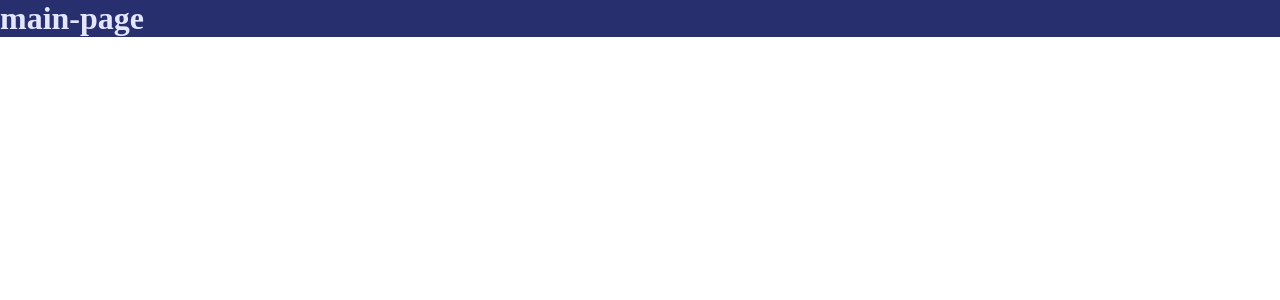
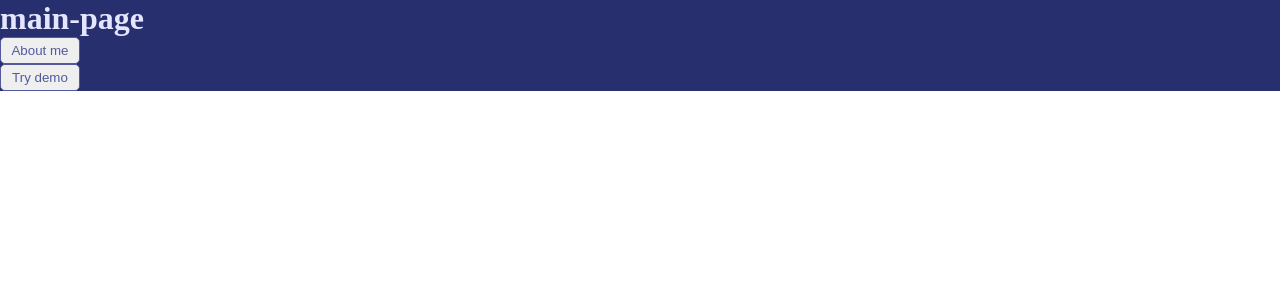
Before and after one commit to leonid-belikov/Pet-blog-react, a React (Create React App) app: page / in a window 1280 px wide. Shown: the top 300 px of the page. Built offline with nearby package versions, Linux system fonts and the light colour scheme.

Commit message:
add nav buttons to main page

```diff
--- a/src/index.scss
+++ b/src/index.scss
@@ -4,7 +4,7 @@
   box-sizing: border-box;
   margin: 0;
   padding: 0;
-
+  text-decoration: none;
 }
 
 .btn {
@@ -16,6 +16,7 @@
   align-items: center;
   border-radius: 5px;
   border: 1px solid $dark-color;
+  cursor: pointer;
 
   &.confirm-btn {
     color: $dark-color;
--- a/src/index.tsx
+++ b/src/index.tsx
@@ -10,6 +10,7 @@ const container = document.getElementById('root')!
 const root = createRoot(container)
 
 const baseName = process.env.NODE_ENV === 'production' ? '/Pet-blog-react' : undefined
+console.log(process.env.NODE_ENV)
 
 root.render(
   <React.StrictMode>
--- a/src/pages/main/index.tsx
+++ b/src/pages/main/index.tsx
@@ -1,9 +1,21 @@
 import React from 'react'
+import { NavLink } from 'react-router-dom'
+import { ABOUT_PATH, DEMO_MENU_PATH } from '../../router/routes'
 
 function MainPage() {
   return (
     <div data-testid='main-page'>
       <h1>main-page</h1>
+      <NavLink to={ABOUT_PATH}>
+        <button className='btn' data-testid='about-link'>
+          About me
+        </button>
+      </NavLink>
+      <NavLink to={DEMO_MENU_PATH}>
+        <button className='btn' data-testid='demo-link'>
+          Try demo
+        </button>
+      </NavLink>
     </div>
   )
 }
--- a/tsconfig.json
+++ b/tsconfig.json
@@ -13,7 +13,7 @@
     "strict": true,
     "forceConsistentCasingInFileNames": true,
     "noFallthroughCasesInSwitch": true,
-    "module": "esnext",
+    "module": "commonjs",
     "moduleResolution": "node",
     "resolveJsonModule": true,
     "isolatedModules": true,
```
Also changed, not shown: src/setup/test/renderWithRouter.tsx (deleted, +0 -21 lines), 1 other file (tests, documents, lock files or other folders).
